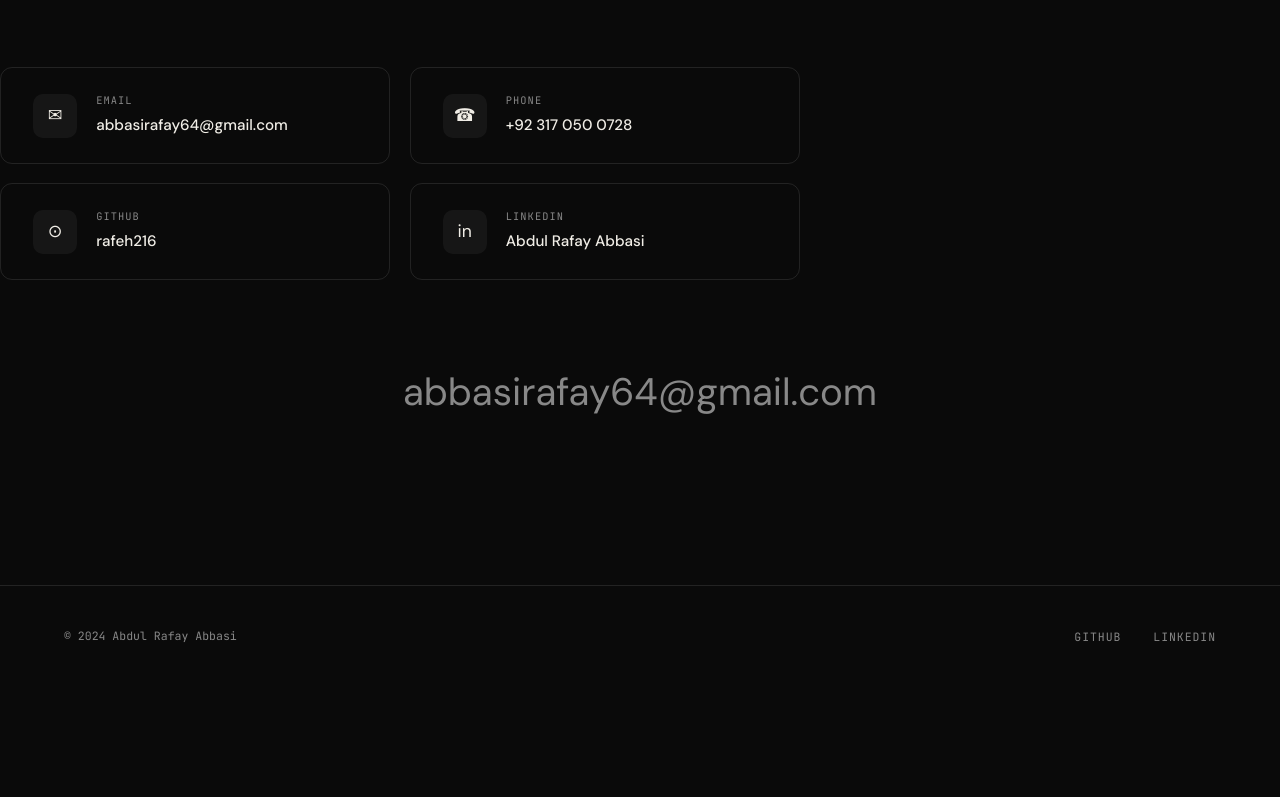
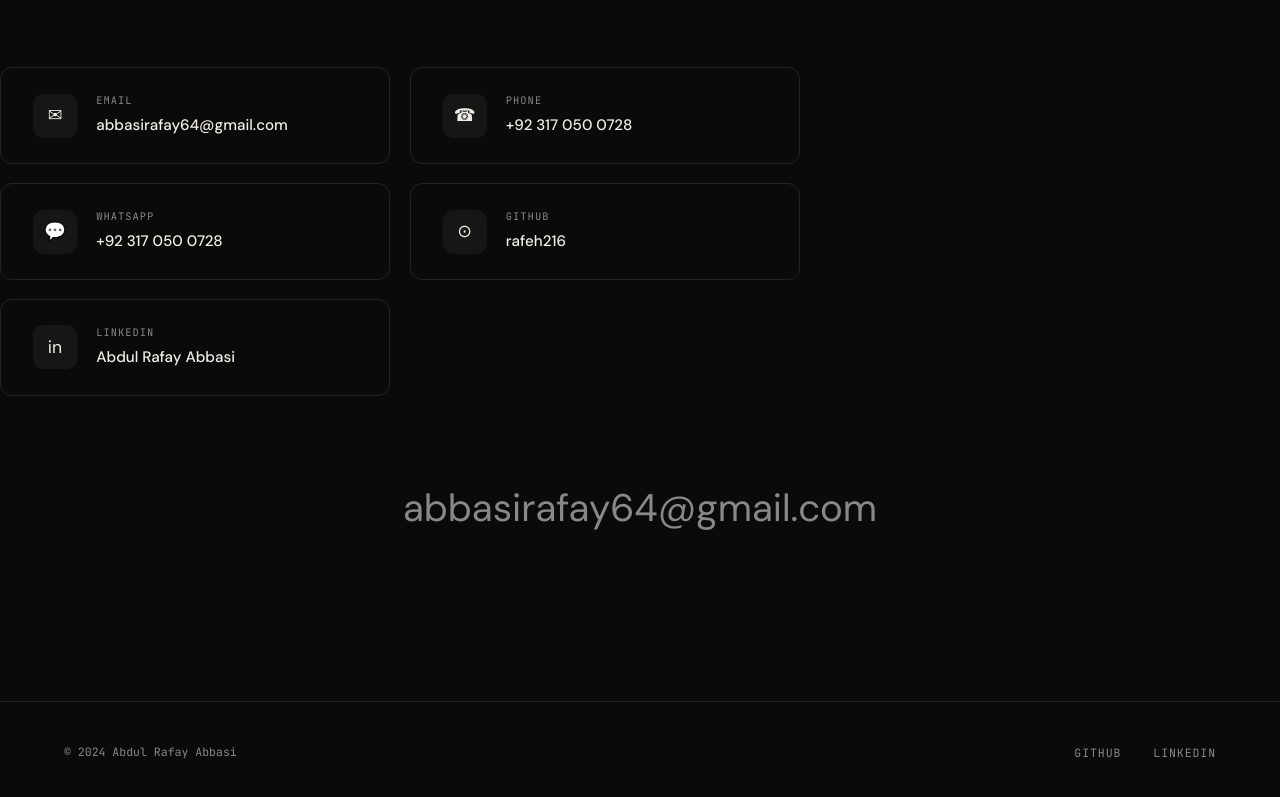
Before and after one commit to rafeh216/Portfolio, a Next.js app: page / in a window 1280 px wide. Shown: the part 6208-7005 px from the top of the page. Before the commit the page ends 6895 px from the top, so only its background shows below. Built offline with nearby package versions, Linux system fonts and the light colour scheme; a web font is replaced by a local one.

Commit message:
Add WhatsApp to contact links

```diff
--- a/app/page.tsx
+++ b/app/page.tsx
@@ -79,6 +79,7 @@ const projects = [
 const contactLinks = [
     { label: 'Email', value: 'abbasirafay64@gmail.com', href: 'mailto:abbasirafay64@gmail.com', icon: '✉' },
     { label: 'Phone', value: '+92 317 050 0728', href: 'tel:+923170500728', icon: '☎' },
+    { label: 'WhatsApp', value: '+92 317 050 0728', href: 'https://wa.me/923170500728', icon: '💬' },
     { label: 'GitHub', value: 'rafeh216', href: 'https://github.com/rafeh216', icon: '⊙' },
     { label: 'LinkedIn', value: 'Abdul Rafay Abbasi', href: 'https://www.linkedin.com/in/abdul-rafay-abbasi-b257273aa/', icon: 'in' },
 ];
```
